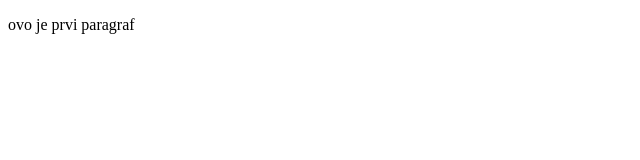
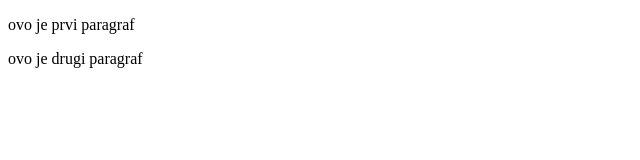
Before and after one commit to SelmanMakeBavcic/introduction-2-frontend, a plain HTML site: page index.html in a window 1280 px wide. Shown: the whole page, without its empty margins (0-640 px from the left). Drawn offline with Linux system fonts and the light colour scheme.

Commit message:
adding paragraph

```diff
--- a/index.html
+++ b/index.html
@@ -6,6 +6,7 @@
 <body>
 
 	<p>ovo je prvi paragraf</p>
+	<p>ovo je drugi paragraf</p>
 
 </body>
 </html>
```
